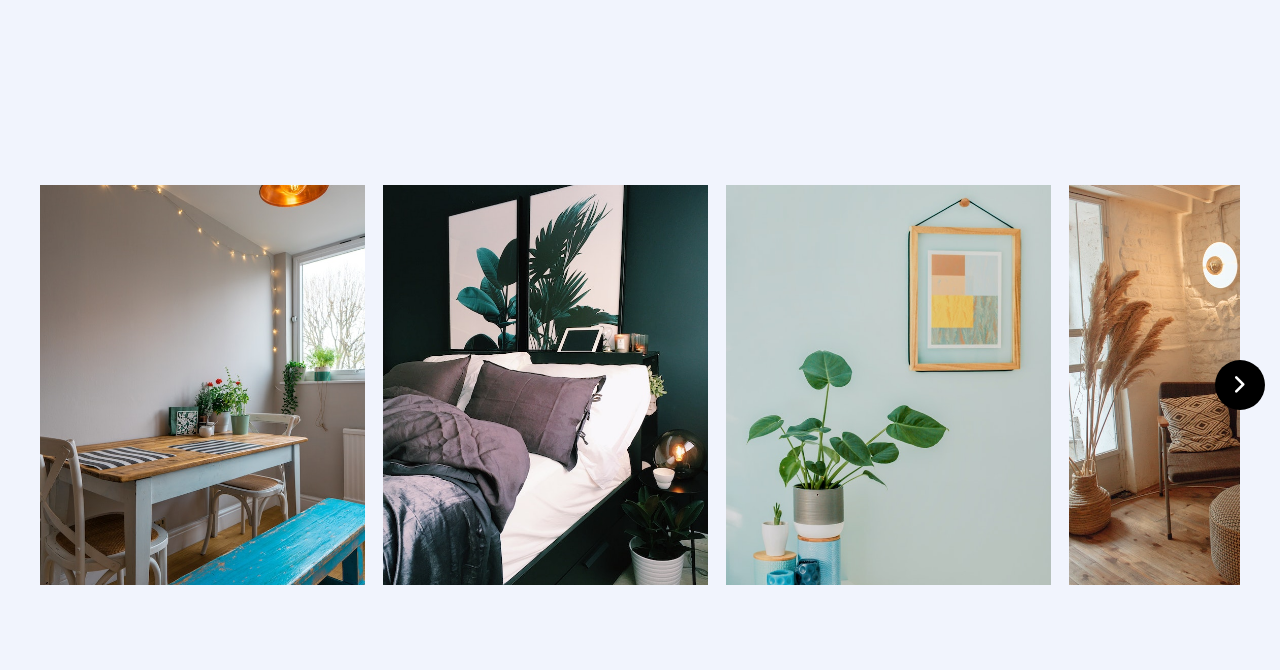
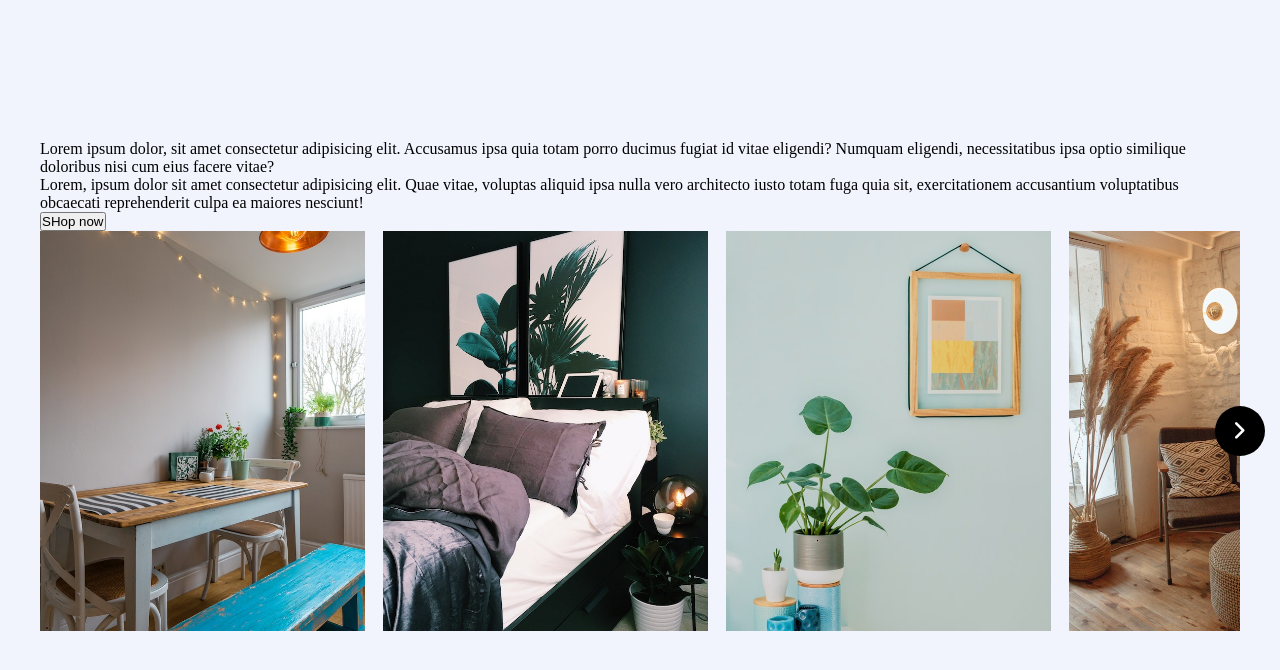
Before and after one commit to Theecypher/SlideshowSeries, a plain HTML site: page index.html in a window 1280 px wide. Drawn offline with nearby package versions, Linux system fonts and the light colour scheme.

Commit message:
added slideshow

```diff
--- a/index.html
+++ b/index.html
@@ -6,12 +6,29 @@
     <meta name="viewport" content="width=device-width, initial-scale=1.0" />
     <title>Image Slider in HTML CSS and JavaScript | CodingNepal</title>
     <!-- Google Fonts Link For Icons -->
-    <link rel="stylesheet" href="https://fonts.googleapis.com/css2?family=Material+Symbols+Rounded:opsz,wght,FILL,GRAD@48,400,0,0" />
+    <link
+      rel="stylesheet"
+      href="https://fonts.googleapis.com/css2?family=Material+Symbols+Rounded:opsz,wght,FILL,GRAD@48,400,0,0"
+    />
     <link rel="stylesheet" href="style.css" />
     <script src="script.js" defer></script>
   </head>
   <body>
     <div class="container">
+      <p>
+        Lorem ipsum dolor, sit amet consectetur adipisicing elit. Accusamus ipsa
+        quia totam porro ducimus fugiat id vitae eligendi? Numquam eligendi,
+        necessitatibus ipsa optio similique doloribus nisi cum eius facere
+        vitae?
+      </p>
+      <p>
+        Lorem, ipsum dolor sit amet consectetur adipisicing elit. Quae vitae,
+        voluptas aliquid ipsa nulla vero architecto iusto totam fuga quia sit,
+        exercitationem accusantium voluptatibus obcaecati reprehenderit culpa ea
+        maiores nesciunt!
+      </p>
+
+      <button>SHop now</button>
       <div class="slider-wrapper">
         <button id="prev-slide" class="slide-button material-symbols-rounded">
           chevron_left
```
